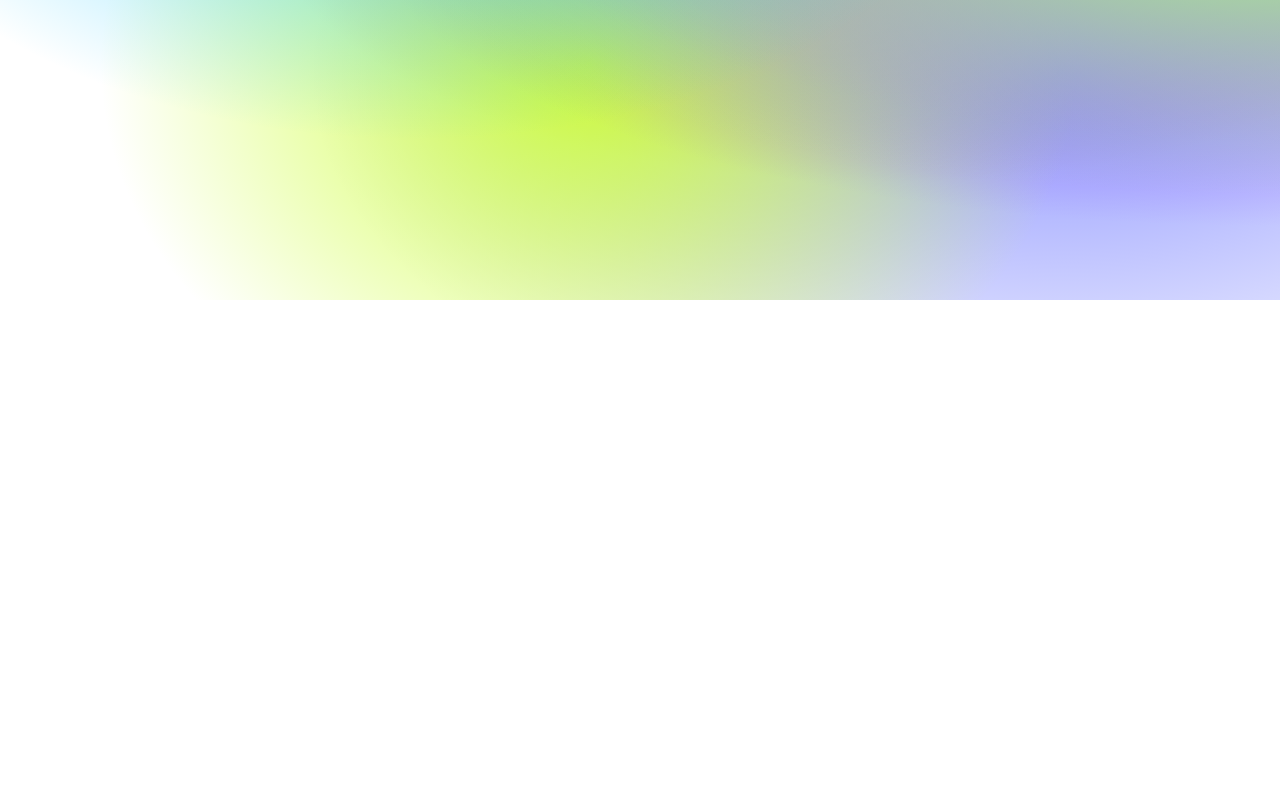
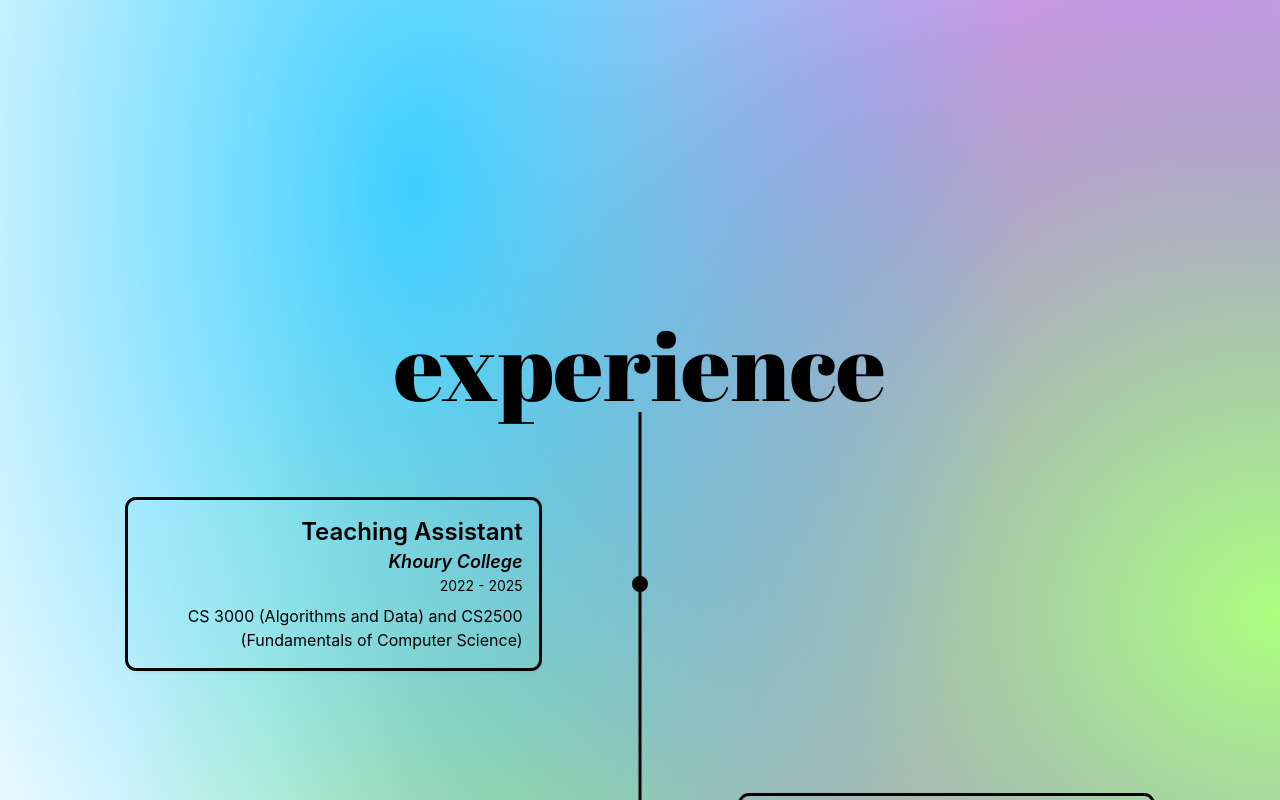
Before and after one commit to banushi-a/altonbanushi.com, a React (Create React App) app: page / in a window 1280 px wide. Shown: the part 500-1300 px from the top of the page. Before the commit the page ends 800 px from the top, so only its background shows below. Built offline with nearby package versions, Linux system fonts and the light colour scheme.

Commit message:
Experience Section

```diff
--- a/src/components/GlowingText.tsx
+++ b/src/components/GlowingText.tsx
@@ -1,7 +1,7 @@
 type GlowingTextProps = {
   text?: string;
-  size?: "H1" | "H2";
-  href: any;
+  size?: "H1" | "H2" | "H3";
+  href?: any;
 };
 
 const GlowingText = ({
@@ -10,6 +10,7 @@ const GlowingText = ({
   href,
 }: GlowingTextProps): JSX.Element => {
   let sizeStyle = "text-8xl lg:text-9xl font-abril";
+  if (size === "H3") sizeStyle = "text-7xl lg:text-8xl font-abril";
   if (size === "H2") sizeStyle = "text-xl lg:text-2xl font-sans";
 
   return (
--- a/src/pages/Home.tsx
+++ b/src/pages/Home.tsx
@@ -1,7 +1,8 @@
 import Header from "../components/Header";
-import Hero from "../components/Hero";
+import Hero from "../sections/Hero";
 import useMousePosition from "../hooks/useMousePosition";
 import useWindowDimensions from "../hooks/useWindowDimensions";
+import AboutMe from "../sections/Experience";
 
 const Home = (): JSX.Element => {
   /**
@@ -79,15 +80,16 @@ const Home = (): JSX.Element => {
   const { x, y } = useMousePosition();
 
   return (
-    <>
+    <div
+      className="overflow-clip"
+      style={interpolateStyles(x, y, width, height)}
+    >
       <Header />
-      <section
-        className="w-screen h-screen flex flex-col items-center justify-around font-serif"
-        style={interpolateStyles(x, y, width, height)}
-      >
+      <section className="w-screen min-h-screen flex flex-col items-center justify-around font-serif z-10">
         <Hero />
       </section>
-    </>
+      <AboutMe />
+    </div>
   );
 };
 
--- /dev/null
+++ b/src/sections/Experience.tsx
@@ -0,0 +1,135 @@
+import GlowingText from "../components/GlowingText";
+
+interface TimelineItemData {
+  title: string;
+  company: string;
+  time: string;
+  description: string;
+}
+
+const timelineItems: TimelineItemData[] = [
+  {
+    title: "Teaching Assistant",
+    company: "Khoury College",
+    time: "2022 - 2025",
+    description:
+      "CS 3000 (Algorithms and Data) and CS2500 (Fundamentals of Computer Science)",
+  },
+  {
+    title: "Quantitative Developer Co-op",
+    company: "UBS",
+    time: "2023",
+    description:
+      "Researched and implemented strategies for Fixed Income Emerging Markets (passive) team",
+  },
+  {
+    title: "Software Engineering Intern",
+    company: "TD Securities",
+    time: "2024",
+    description:
+      "Developed and maintained software for automating wholesale deal processes",
+  },
+  {
+    title: "Quantiative Risk Developer Co-op",
+    company: "Nomura",
+    time: "2024",
+    description:
+      "Researched predictive statistical models for multiple compliance mandates",
+  },
+];
+
+interface TimelineItemProps {
+  item: TimelineItemData;
+  index: number;
+}
+
+const TimelineItem = ({ item, index }: TimelineItemProps) => {
+  const hoverGlowClass =
+    "hover:shadow-[0_0_20px_5px_rgba(255,182,193,0.7),0_0_30px_10px_rgba(135,206,235,0.7)] hover:outline-white outline outline-black";
+
+  return (
+    <div className="my-12">
+      {/* Mobile layout: stack content in a centered card */}
+      <div
+        className={`flex flex-col items-center rounded-lg px-4 py-6 md:hidden transition-all duration-500 ease-in-out backdrop-blur-3xl ${hoverGlowClass}`}
+      >
+        <div className="text-center">
+          <h3 className="text-lg font-semibold">{item.title}</h3>
+          <h3 className="text-md font-semibold italic">{item.company}</h3>
+          <time className="block text-sm">{item.time}</time>
+          <p className="mt-2 text-base">{item.description}</p>
+        </div>
+      </div>
+
+      {/* Desktop layout: alternate card position relative to a vertical timeline */}
+      <div className="hidden md:flex items-center w-full p-10">
+        {index % 2 === 0 ? (
+          <>
+            {/* Left side content */}
+            <div className="w-5/12 text-right pr-4">
+              <div
+                className={`p-4 rounded-lg shadow-md inline-block transition-all duration-500 ease-in-out backdrop-blur-3xl ${hoverGlowClass}`}
+              >
+                <h3 className="text-lg lg:text-2xl font-semibold">
+                  {item.title}
+                </h3>
+                <h3 className="text-md lg:text-lg font-semibold italic">
+                  {item.company}
+                </h3>
+                <time className="block text-sm">{item.time}</time>
+                <p className="mt-2 text-base">{item.description}</p>
+              </div>
+            </div>
+            {/* Center timeline dot */}
+            <div className="w-2/12 flex justify-center">
+              <div className="w-4 h-4 rounded-full bg-black" />
+            </div>
+            {/* Right side empty */}
+            <div className="w-5/12" />
+          </>
+        ) : (
+          <>
+            {/* Left side empty */}
+            <div className="w-5/12" />
+            {/* Center timeline dot */}
+            <div className="w-2/12 flex justify-center">
+              <div className="w-4 h-4 rounded-full bg-black" />
+            </div>
+            {/* Right side content */}
+            <div className="w-5/12 text-left pl-4">
+              <div
+                className={`p-4 rounded-lg shadow-md inline-block transition-all duration-500 ease-in-out backdrop-blur-3xl ${hoverGlowClass}`}
+              >
+                <h3 className="text-lg lg:text-2xl font-semibold">
+                  {item.title}
+                </h3>
+                <h3 className="text-md lg:text-lg font-semibold italic">
+                  {item.company}
+                </h3>
+                <time className="block text-sm">{item.time}</time>
+                <p className="mt-2 text-base">{item.description}</p>
+              </div>
+            </div>
+          </>
+        )}
+      </div>
+    </div>
+  );
+};
+
+const Experience = (): JSX.Element => {
+  return (
+    <section className="min-h-screen flex flex-col items-center justify-center p-4">
+      <GlowingText text="experience" size="H3" />
+      <div className="relative w-full max-w-[69rem]">
+        {/* Vertical center line for desktop timeline */}
+        <div className="hidden md:block absolute w-[3px] h-full left-1/2 transform -translate-x-1/2 bg-black" />
+        {timelineItems.map((item, index) => (
+          <TimelineItem key={index} item={item} index={index} />
+        ))}
+      </div>
+    </section>
+  );
+};
+
+export default Experience;
--- a/src/components/Hero.tsx
+++ b/src/sections/Hero.tsx
@@ -1,4 +1,4 @@
-import GlowingText from "./GlowingText";
+import GlowingText from "../components/GlowingText";
 
 const Hero = (): JSX.Element => {
   return (
```
